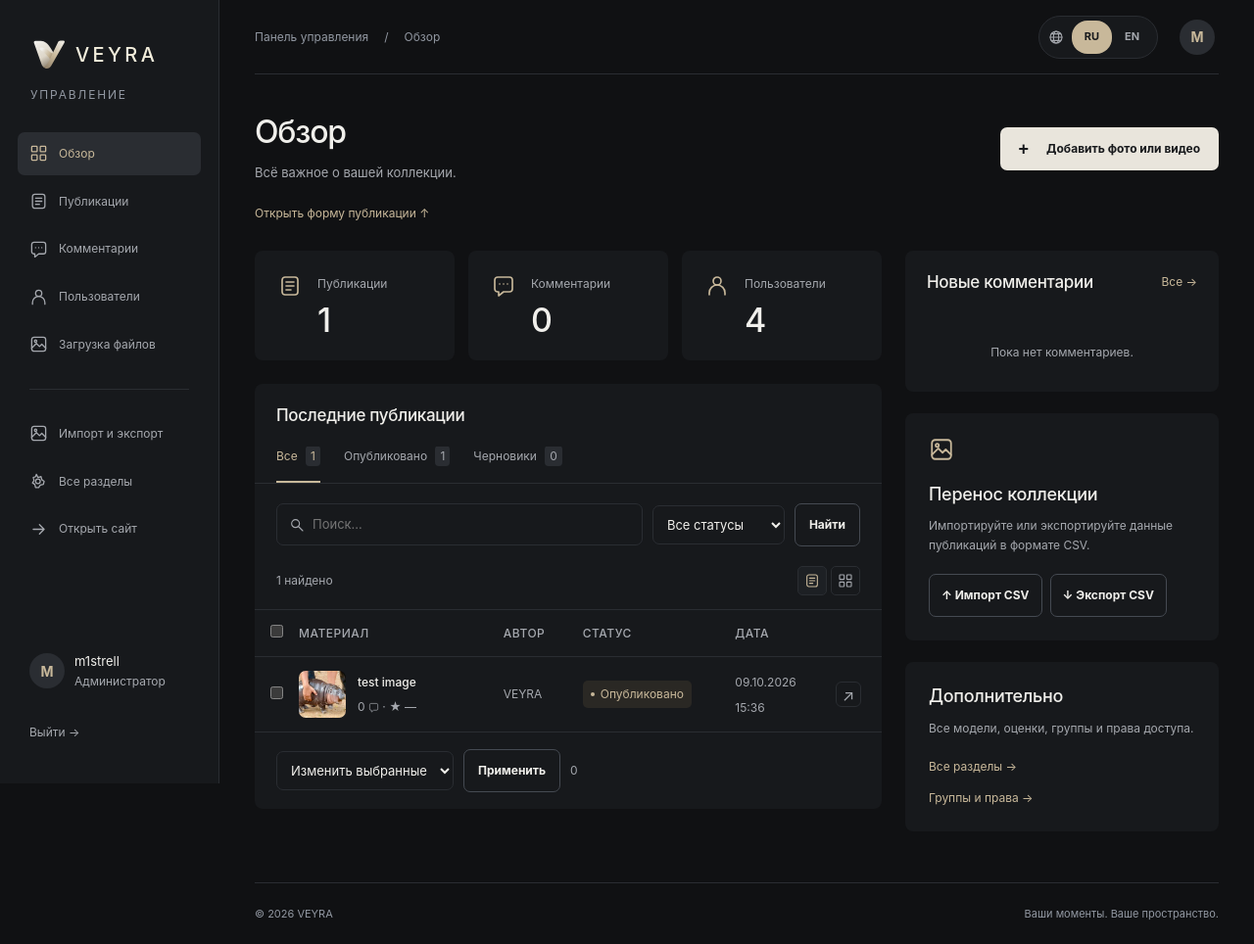
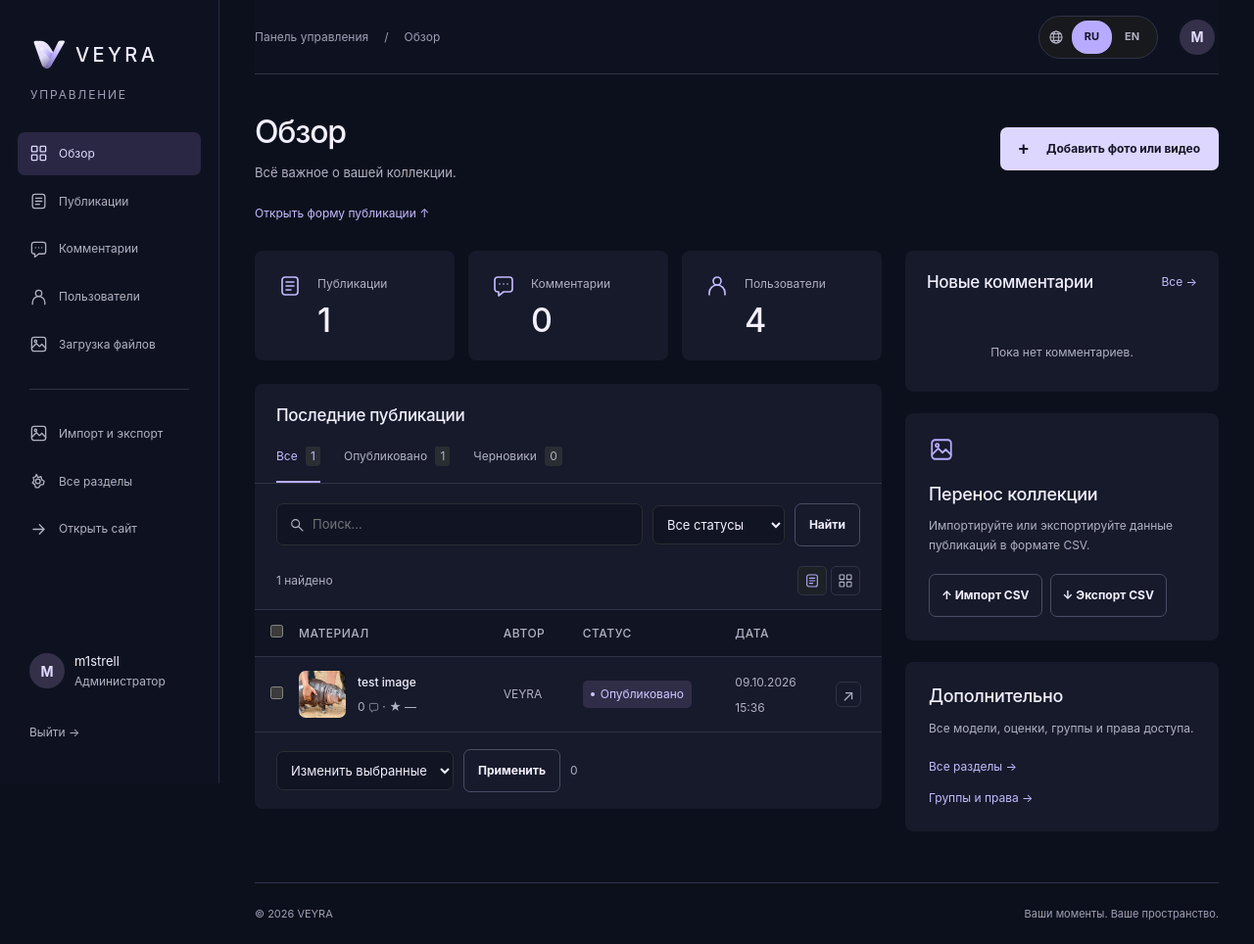
Before and after one commit to guesti18921/jango_site, a Django app: page /dashboard/ in a window 1280 px wide. Shown: the whole page at 98% size. Run offline with Django 5.2, Linux system fonts and the light colour scheme; a user stored in the database is signed in; data comes from the database, SQL or seed files in the repository; data that the repository does not hold is empty.

Commit message:
Bring VEYRA night gallery design to Django

```diff
--- /dev/null
+++ b/hi/static/hi/night.css
@@ -0,0 +1,88 @@
+/* VEYRA: night-city atmosphere. Keep media and controls in their original DOM. */
+:root {
+  --bg:#090d1b; --surface:#141727; --surface-raised:#1d2134;
+  --border:#303349; --border-strong:#4a4d66; --text:#f2efff;
+  --text-muted:#b2b1c4; --text-subtle:#a09fb5; --accent:#b8abff;
+  --accent-hover:#d3caff; --success-bg:#1c2732; --success-border:#465f65;
+  --success-text:#d7e8e3; --info-bg:#1c2135; --info-border:#444963; --info-text:#e2e0f5;
+}
+body { background:var(--bg); position:relative; isolation:isolate; }
+body:not(.veyra-management)::before {
+  content:""; position:fixed; inset:-18%; z-index:-1; pointer-events:none;
+  background:radial-gradient(ellipse at 12% 12%, #30245576, transparent 35%),
+    radial-gradient(ellipse at 86% 43%, #12324b60, transparent 34%),
+    radial-gradient(ellipse at 36% 90%, #2c1b4050, transparent 37%);
+  animation:night-light 24s ease-in-out infinite alternate;
+}
+@keyframes night-light { to { transform:translate3d(2%, 1%, 0) scale(1.04); } }
+.sidebar,.topbar,.mobile-nav { background-color:#0e1220; }
+.sidebar { border-color:#282c41; }
+.side-link.active,.management-link.active { color:#dfd9ff; background:#292744; }
+.side-link:hover,.management-link:hover { background:#20243a; }
+.btn-primary { background:#ddd6ff; border-color:transparent; color:#151426; }
+.btn-primary:hover { background:#f0ecff; color:#151426; }
+.btn-secondary:hover { background:#262942; border-color:#6c668e; }
+.heading-dot,.filled-star { color:var(--accent); }
+.feed-header { padding:42px 0 34px; margin-bottom:28px; border-color:#ffffff20; }
+.feed-header .eyebrow { color:#b8abff; letter-spacing:.2em; }
+.feed-header h1 { font-size:clamp(42px,5vw,72px); font-weight:450; letter-spacing:-.045em; }
+.feed-header p { color:var(--text-muted); }
+.section-heading { margin-bottom:24px; }
+.media-grid { grid-template-columns:repeat(3,minmax(0,1fr)); gap:36px 20px; align-items:start; }
+.media-card { overflow:visible; }
+.media-card .media-content { border-radius:3px; box-shadow:0 20px 64px #28224e35; }
+.media-card .media-image-link,.media-card .audio-player,.media-card .media-file,
+.media-card .media-player:not(.audio-player) { aspect-ratio:4/3; }
+.media-card:nth-child(7n+1) { grid-column:span 2; }
+.media-card:nth-child(7n+1) .media-image-link,
+.media-card:nth-child(7n+1) .audio-player,.media-card:nth-child(7n+1) .media-file,
+.media-card:nth-child(7n+1) .media-player:not(.audio-player) { aspect-ratio:16/10; }
+.media-card:nth-child(7n+3) .media-image-link,
+.media-card:nth-child(7n+3) .audio-player,.media-card:nth-child(7n+3) .media-file,
+.media-card:nth-child(7n+3) .media-player:not(.audio-player) { aspect-ratio:4/5; }
+.media-card .media-image-link .post-media-image { object-fit:cover; }
+.media-card .media-player:not(.audio-player) video { width:100%; }
+.media-card .media-body { padding:14px 0 0; }
+.media-card .media-body h3 { font-size:15px; font-weight:550; }
+.media-card .media-author strong,.media-card .media-author time { color:var(--text-muted); }
+.media-card .media-card-footer { padding-top:10px; }
+@media (hover:hover) and (pointer:fine) {
+  .media-image-link:hover .post-media-image { transform:scale(1.025); }
+  .media-card:hover .media-content { box-shadow:0 20px 70px #8c75c429; }
+}
+.will-reveal { transition:opacity .65s ease,transform .65s cubic-bezier(.22,1,.36,1); }
+.post-picture { box-shadow:0 0 100px #6760a323; }
+.brand-name, #branding .admin-brand > .brand-name { color:#f2efff; }
+.logo:hover .brand-name, #branding .admin-brand:hover .brand-name { color:#d3caff; }
+/* Management stays still and highly legible. */
+.veyra-management { background:#0c101c; }
+.management-panel,.management-stat { background:#161a2a; }
+.management-stat:hover { background:#202439; }
+.management-table thead,.management-search,.management-toolbar select,.management-bulk select { background:#101423; }
+.management-table tbody tr:hover { background:#202439; }
+.management-tabs a.active,.management-stat > .icon,.text-action { color:#c5baff; }
+.status-pill { color:#d1c9ff; background:#302d49; }
+.status-pill.draft { color:#c2c1cf; background:#292b39; }
+@media(max-width:1100px) {
+  .media-grid { grid-template-columns:repeat(2,minmax(0,1fr)); }
+}
+@media(max-width:760px) {
+  .feed-header { padding:20px 0 25px; }
+  .feed-header h1 { font-size:42px; }
+  .media-grid { grid-template-columns:minmax(0,1fr); gap:30px; }
+  .media-card:nth-child(7n+1) { grid-column:auto; }
+  .media-card:nth-child(7n+1) .media-image-link,
+  .media-card:nth-child(7n+1) .audio-player,.media-card:nth-child(7n+1) .media-file,
+  .media-card:nth-child(7n+1) .media-player:not(.audio-player) { aspect-ratio:4/3; }
+  .media-card:nth-child(7n+3) .media-image-link,
+  .media-card:nth-child(7n+3) .audio-player,.media-card:nth-child(7n+3) .media-file,
+  .media-card:nth-child(7n+3) .media-player:not(.audio-player) { aspect-ratio:4/3; }
+  .mobile-nav { background:#101423f5; }
+}
+@media(prefers-reduced-motion:reduce) {
+  body::before { animation:none !important; }
+  .will-reveal { transition:none; }
+}
+.language-indicator { background:#b8abff; }
+.language-track button[aria-pressed="true"] { color:#151426; }
+.avatar-letter { background:#343049; color:#e3dcff; }
--- a/hi/static/hi/sw.js
+++ b/hi/static/hi/sw.js
@@ -1,5 +1,5 @@
 // Only cache versioned static assets. Never cache account pages, locale catalogs or API data.
-const CACHE_NAME='veyra-static-v26';
+const CACHE_NAME='veyra-static-v27';
 self.addEventListener('install',()=>self.skipWaiting());
 self.addEventListener('activate',event=>event.waitUntil(caches.keys().then(keys=>Promise.all(keys.filter(key=>key.startsWith('media-app-')||(key.startsWith('mysite-static-')||key.startsWith('veyra-static-'))&&key!==CACHE_NAME).map(key=>caches.delete(key)))).then(()=>self.clients.claim())));
 self.addEventListener('fetch',event=>{
--- a/hi/templates/admin/base_site.html
+++ b/hi/templates/admin/base_site.html
@@ -1,5 +1,5 @@
 {% extends 'admin/base_site.html' %}{% load static i18n %}
-{% block extrastyle %}{{ block.super }}<link rel="stylesheet" href="{% static 'hi/management.css' %}?v=26"><link rel="stylesheet" href="{% static 'hi/admin.css' %}?v=26"><script src="{% static 'hi/site.js' %}?v=24" defer></script>{% endblock %}
+{% block extrastyle %}{{ block.super }}<link rel="stylesheet" href="{% static 'hi/management.css' %}?v=26"><link rel="stylesheet" href="{% static 'hi/admin.css' %}?v=26"><link rel="stylesheet" href="{% static 'hi/admin-night.css' %}?v=27"><script src="{% static 'hi/site.js' %}?v=24" defer></script>{% endblock %}
 {% block extrahead %}{{ block.super }}{% include 'hi/brand_meta.html' %}<link rel="stylesheet" href="{% static 'hi/brand.css' %}?v=26">{% endblock %}
 {% block nav-sidebar %}{% if user.is_staff %}<aside class="native-management-nav">{% include 'hi/management_nav.html' %}</aside>{% endif %}{% endblock %}
 {% block branding %}{% include 'hi/icons.html' %}<a class="admin-brand" href="{% url 'dashboard' %}">{% include 'hi/brand.html' %} <small>{% translate 'Управление' %}</small></a>{% endblock %}
--- a/hi/templates/hi/auth_base.html
+++ b/hi/templates/hi/auth_base.html
@@ -1,5 +1,5 @@
 {% extends 'hi/base.html' %}{% load static i18n %}
 {% block content %}<div class="auth-layout">
-<aside class="auth-story"><span class="eyebrow">{% translate 'ЛИЧНОЕ ПРОСТРАНСТВО' %}</span><h1>{% translate 'Меньше шума.' %}<br><span>{% translate 'Больше вашего.' %}</span></h1><p>{% translate 'Фото, видео и впечатления, которыми хочется поделиться.' %}</p><div class="auth-editorial" aria-hidden="true"><img class="auth-brand-art" src="{% static 'hi/brand/mark.svg' %}" width="128" height="128" alt=""><p>VEYRA<span>— {% translate 'сохраните главное' %}</span></p></div><span class="story-footnote"><span class="status-dot"></span>{% translate 'Ваша коллекция начинается здесь.' %}</span></aside>
+<aside class="auth-story"><span class="eyebrow">{% translate 'ЛИЧНОЕ ПРОСТРАНСТВО' %}</span><h1>{% translate 'Меньше шума.' %}<br><span>{% translate 'Больше вашего.' %}</span></h1><p>{% translate 'Фото, видео и впечатления, которыми хочется поделиться.' %}</p><div class="auth-editorial" aria-hidden="true"><img class="auth-brand-art" src="{% static 'hi/brand/mark.svg' %}?v=27" width="128" height="128" alt=""><p>VEYRA<span>— {% translate 'сохраните главное' %}</span></p></div><span class="story-footnote"><span class="status-dot"></span>{% translate 'Ваша коллекция начинается здесь.' %}</span></aside>
 <section class="auth-panel" aria-labelledby="auth-heading">{% block auth_content %}{% endblock %}</section>
 </div>{% endblock %}
--- a/hi/templates/hi/base.html
+++ b/hi/templates/hi/base.html
@@ -2,15 +2,16 @@
 <!DOCTYPE html>
 <html lang="{{ language_code|slice:':2' }}">
 <head>
-    <meta charset="UTF-8"><meta name="viewport" content="width=device-width, initial-scale=1.0"><meta name="theme-color" content="#101113">
+    <meta charset="UTF-8"><meta name="viewport" content="width=device-width, initial-scale=1.0"><meta name="theme-color" content="#090d1b">
     <title>{% block title %}VEYRA{% endblock %}</title>
     <link rel="stylesheet" href="{% static 'hi/style.css' %}?v=26">
     {% include 'hi/brand_meta.html' %}
     <link rel="stylesheet" href="{% static 'hi/brand.css' %}?v=26">
     {% block extra_styles %}{% endblock %}
+    <link rel="stylesheet" href="{% static 'hi/night.css' %}?v=27">
     <script src="{% static 'hi/site.js' %}?v=24" defer></script>
 </head>
-<body class="{% if user.is_authenticated %}signed-in{% else %}guest{% endif %}">
+<body class="{% if user.is_authenticated %}signed-in{% else %}guest{% endif %} {% block body_class %}{% endblock %}">
 {% include 'hi/icons.html' %}
 <a class="skip-link" href="#main-content">{% translate 'Перейти к содержимому' %}</a>
 {% if user.is_authenticated %}
--- a/hi/templates/hi/brand.html
+++ b/hi/templates/hi/brand.html
@@ -1 +1 @@
-{% load static %}<img class="brand-mark" src="{% static 'hi/brand/mark.svg' %}?v=26" width="36" height="36" alt="" aria-hidden="true"><span class="brand-name">VEYRA</span>
+{% load static %}<img class="brand-mark" src="{% static 'hi/brand/mark.svg' %}?v=27" width="36" height="36" alt="" aria-hidden="true"><span class="brand-name">VEYRA</span>
--- a/hi/templates/hi/brand_meta.html
+++ b/hi/templates/hi/brand_meta.html
@@ -1 +1 @@
-{% load static %}<link rel="icon" type="image/svg+xml" href="{% static 'hi/brand/icon.svg' %}?v=26"><link rel="icon" type="image/png" sizes="32x32" href="{% static 'hi/brand/favicon-32.png' %}?v=26"><link rel="apple-touch-icon" sizes="180x180" href="{% static 'hi/brand/apple-touch-icon.png' %}?v=26"><meta name="application-name" content="VEYRA"><meta name="apple-mobile-web-app-title" content="VEYRA">
+{% load static %}<link rel="icon" type="image/svg+xml" href="{% static 'hi/brand/icon.svg' %}?v=27"><link rel="icon" type="image/png" sizes="32x32" href="{% static 'hi/brand/favicon-32.png' %}?v=27"><link rel="apple-touch-icon" sizes="180x180" href="{% static 'hi/brand/apple-touch-icon.png' %}?v=27"><meta name="application-name" content="VEYRA"><meta name="apple-mobile-web-app-title" content="VEYRA">
--- a/hi/templates/hi/error.html
+++ b/hi/templates/hi/error.html
@@ -1,2 +1,2 @@
 {% load static i18n %}{% get_current_language as language_code %}
-<!DOCTYPE html><html lang="{{ language_code|slice:':2' }}"><head><meta charset="utf-8"><meta name="viewport" content="width=device-width,initial-scale=1"><title>{{ code }} — VEYRA</title><link rel="stylesheet" href="{% static 'hi/style.css' %}?v=26">{% include 'hi/brand_meta.html' %}<link rel="stylesheet" href="{% static 'hi/brand.css' %}?v=26"></head><body class="error-page"><main><a class="logo" href="{% url 'home' %}">{% include 'hi/brand.html' %}</a><p class="error-code">{{ code }}</p><h1>{{ title }}</h1><p>{{ description }}</p><div><a class="btn-primary" href="{% url 'home' %}">{% translate 'К коллекции' %} →</a><a class="btn-secondary" href="{% url 'login' %}">{% translate 'Войти' %}</a></div></main></body></html>
+<!DOCTYPE html><html lang="{{ language_code|slice:':2' }}"><head><meta charset="utf-8"><meta name="viewport" content="width=device-width,initial-scale=1"><title>{{ code }} — VEYRA</title><link rel="stylesheet" href="{% static 'hi/style.css' %}?v=26">{% include 'hi/brand_meta.html' %}<link rel="stylesheet" href="{% static 'hi/brand.css' %}?v=26"><link rel="stylesheet" href="{% static 'hi/night.css' %}?v=27"></head><body class="error-page"><main><a class="logo" href="{% url 'home' %}">{% include 'hi/brand.html' %}</a><p class="error-code">{{ code }}</p><h1>{{ title }}</h1><p>{{ description }}</p><div><a class="btn-primary" href="{% url 'home' %}">{% translate 'К коллекции' %} →</a><a class="btn-secondary" href="{% url 'login' %}">{% translate 'Войти' %}</a></div></main></body></html>
--- a/hi/templates/hi/management_base.html
+++ b/hi/templates/hi/management_base.html
@@ -1,4 +1,5 @@
 {% extends 'hi/base.html' %}{% load static i18n %}
+{% block body_class %}veyra-management{% endblock %}
 {% block extra_styles %}<link rel="stylesheet" href="{% static 'hi/management.css' %}?v=26">{% endblock %}
 {% block sidebar %}<aside class="sidebar management-sidebar"><a href="{% url 'dashboard' %}" class="logo">{% include 'hi/brand.html' %}</a><span class="management-caption">{% translate 'УПРАВЛЕНИЕ' %}</span>{% include 'hi/management_nav.html' %}<div class="sidebar-account"><a href="{% url 'profile' %}" class="account-identity">{% include 'hi/avatar.html' with account=user avatar_class='avatar-letter' %}<span>{{ user.first_name|default:user.username }}<small>{% translate 'Администратор' %}</small></span></a><form method="post" action="{% url 'logout' %}" class="logout-form">{% csrf_token %}<button type="submit" class="quiet-link">{% translate 'Выйти' %} →</button></form></div></aside>{% endblock %}
 {% block topbar_context %}<span class="desktop-context management-breadcrumb">{% translate 'Панель управления' %}<span>/</span>{{ section_title }}</span>{% endblock %}
```
Also changed, not shown: hi/static/hi/admin-night.css (added, +30 -0 lines), README.md, hi/static/hi/brand/apple-touch-icon.png, hi/static/hi/brand/favicon-32.png, hi/static/hi/brand/icon-192.png, hi/static/hi/brand/icon-512.png, hi/static/hi/brand/icon.svg, hi/static/hi/brand/mark.svg, hi/static/hi/manifest.json.
